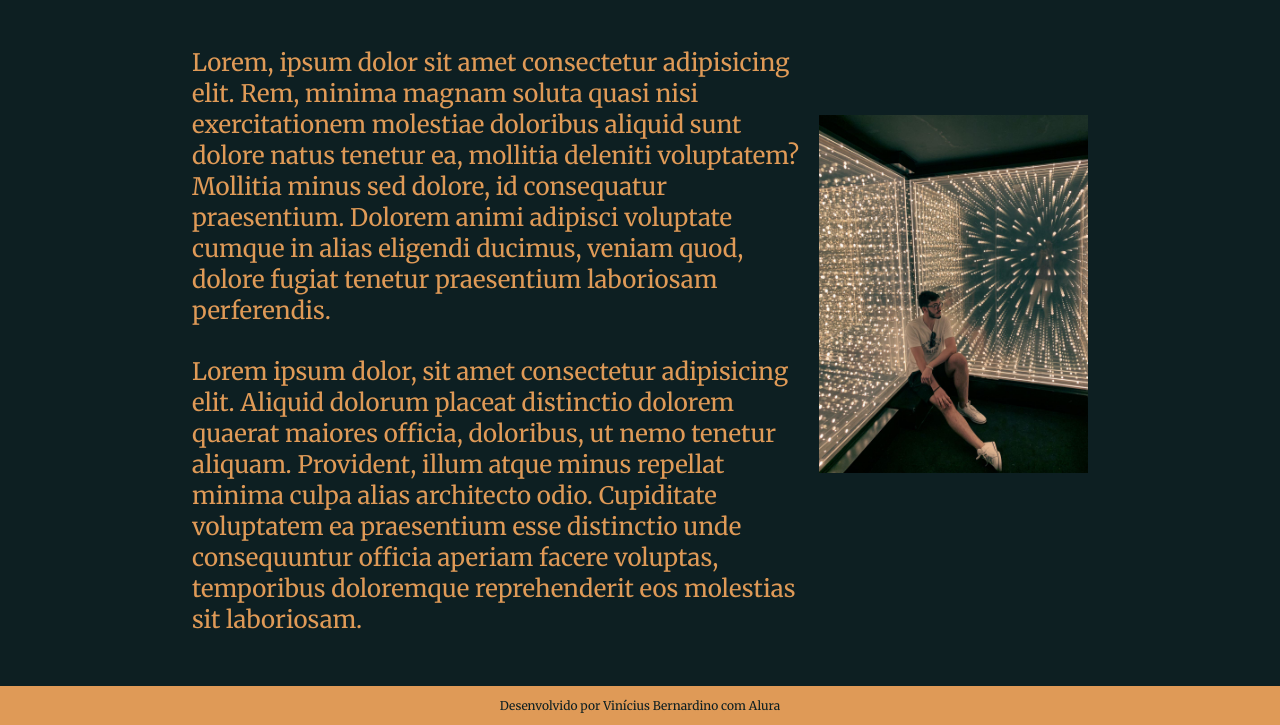
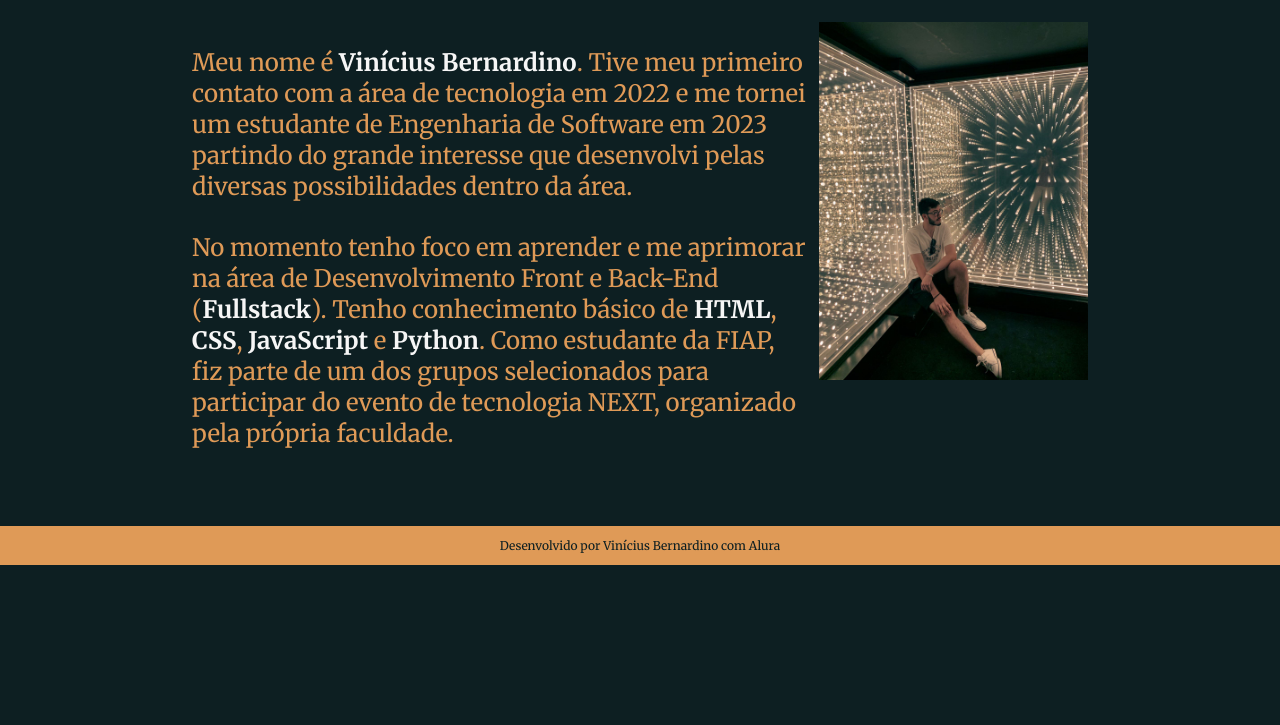
Before and after one commit to ViniciusBerns/Portfolio, a plain HTML site: page sobre.html in a window 1280 px wide. Shown: the part 143-868 px from the top of the page. After the commit the page ends 800 px from the top, so only its background shows below. Drawn offline with Linux system fonts and the light colour scheme.

Commit message:
Sobre Mim

```diff
--- a/assets/styles/style.css
+++ b/assets/styles/style.css
@@ -131,3 +131,7 @@ img {
     font-family: var(--fonte-secundaria);
     font-size: 12px;
 }
+
+.sobre {
+    padding: 4% 15% 6%
+}
--- a/sobre.html
+++ b/sobre.html
@@ -18,13 +18,15 @@
     </header>
 
 
-    <main class="container">
+    <main class="container sobre">
         <section class="conteudo_principal">
             <h1 class="conteudo_principal_titulo">Sobre Mim</h1>
 
-            <p class="conteudo_principal_texto">Lorem, ipsum dolor sit amet consectetur adipisicing elit. Rem, minima magnam soluta quasi nisi exercitationem molestiae doloribus aliquid sunt dolore natus tenetur ea, mollitia deleniti voluptatem? Mollitia minus sed dolore, id consequatur praesentium. Dolorem animi adipisci voluptate cumque in alias eligendi ducimus, veniam quod, dolore fugiat tenetur praesentium laboriosam perferendis.</p>
+            <p class="conteudo_principal_texto">Meu nome é <strong class="stng-white">Vinícius Bernardino</strong>. Tive meu primeiro contato com a área de tecnologia em 2022 e me tornei um estudante de Engenharia de Software em 2023 partindo do grande interesse que desenvolvi pelas diversas possibilidades dentro da área.</p>
 
-            <p class="conteudo_principal_texto">Lorem ipsum dolor, sit amet consectetur adipisicing elit. Aliquid dolorum placeat distinctio dolorem quaerat maiores officia, doloribus, ut nemo tenetur aliquam. Provident, illum atque minus repellat minima culpa alias architecto odio. Cupiditate voluptatem ea praesentium esse distinctio unde consequuntur officia aperiam facere voluptas, temporibus doloremque reprehenderit eos molestias sit laboriosam.</p>
+            <p class="conteudo_principal_texto">No momento tenho foco em aprender e me aprimorar na área de Desenvolvimento Front e Back-End (<strong class="stng-white">Fullstack</strong>).
+            Tenho conhecimento básico de <strong class="stng-white">HTML</strong>,<strong class="stng-white"> CSS</strong>, <strong class="stng-white">JavaScript</strong> e <strong class="stng-white">Python</strong>. Como estudante da FIAP, fiz parte de um dos grupos selecionados para participar do evento de tecnologia NEXT, organizado pela própria faculdade.
+            </p>
         </section>
         <img src="./assets/images/imagemPerfilPortfolio.jpg" alt="">
     </main>
```
